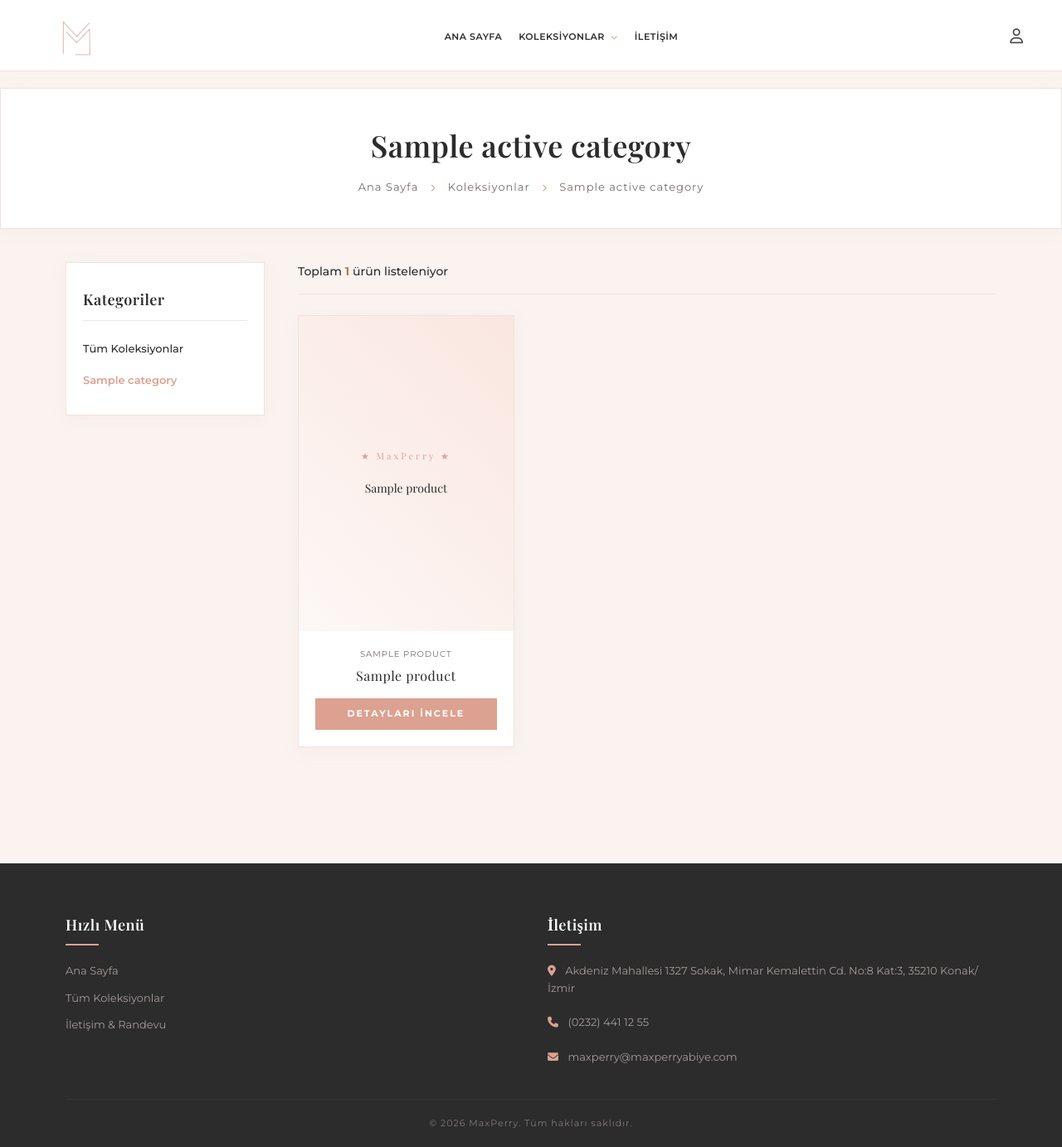
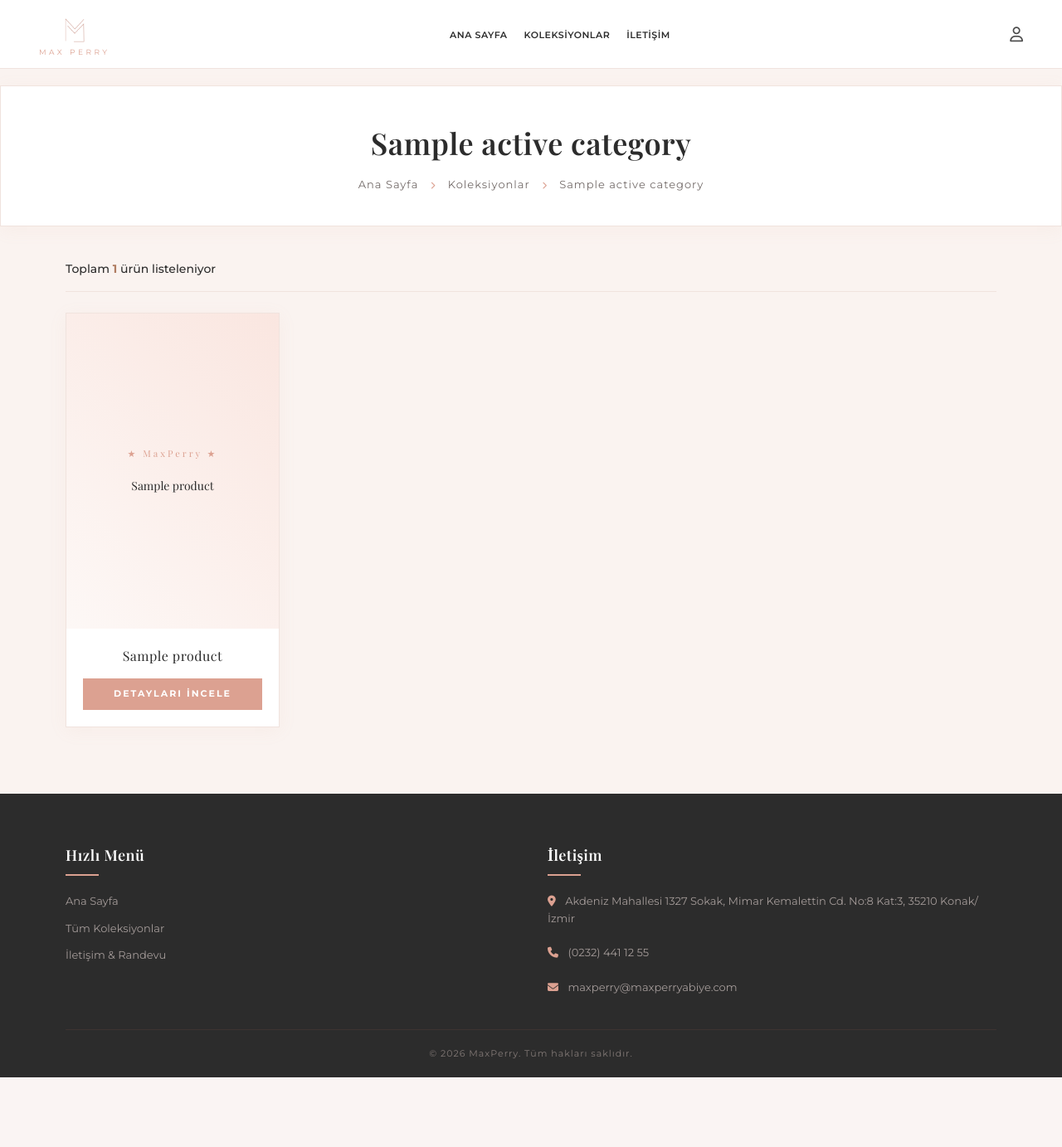
Before and after one commit to ozlemnurazlioglu/maxperry, a PHP site: the page made by app/views/products/index.php in a window 1280 px wide. Shown: the whole page at 83% size. After the commit the page ends 1299 px from the top, so only its background shows below. Run offline with PHP 8.4, Linux system fonts and the light colour scheme; the template is opened without the code that fills it: most values are stand-ins (such as "Sample title", 1, 10 or a date in 2020); some libraries are stand-ins or nearby versions; some web fonts are replaced.

Commit message:
Remove categories section from frontend/admin and make category selection optional for products

```diff
--- a/app/views/admin/products.php
+++ b/app/views/admin/products.php
@@ -36,14 +36,13 @@
                     <tr>
                         <th style="width: 80px;">Görsel</th>
                         <th>Ürün Adı</th>
-                        <th>Kategori</th>
                         <th style="text-align: center;">İşlemler</th>
                     </tr>
                 </thead>
                 <tbody>
                     <?php if (empty($products)): ?>
                         <tr>
-                            <td colspan="4" style="text-align: center; padding: 30px; color: var(--text-muted);">Katalogda henüz ürün bulunmuyor.</td>
+                            <td colspan="3" style="text-align: center; padding: 30px; color: var(--text-muted); Katalogda henüz ürün bulunmuyor.</td>
                         </tr>
                     <?php else: ?>
                         <?php foreach ($products as $prod):
@@ -78,7 +77,6 @@
                                     <strong><?php echo htmlspecialchars($prod['name']); ?></strong><br>
                                     <span style="font-size: 11px; color: var(--text-muted);"><?php echo htmlspecialchars($prod['slug']); ?></span>
                                 </td>
-                                <td><?php echo htmlspecialchars($prod['category_name']); ?></td>
                                 <td style="text-align: center;">
                                     <a href="<?php echo BASE_URL; ?>/admin/product/edit/<?php echo $prod['id']; ?>"
                                        style="color: var(--primary-hover); font-size: 14px; margin-right: 15px;"
--- a/app/views/layout/header.php
+++ b/app/views/layout/header.php
@@ -32,9 +32,10 @@ $currentUser = $_SESSION['user'] ?? null;
         <div class="container" style="max-width: 1300px; width: 95%;">
             <nav class="navbar">
                 <!-- Logo -->
-                <div class="logo" style="display: flex; align-items: center;">
-                    <a href="<?php echo BASE_URL; ?>/" style="display: flex; align-items: center;">
-                        <img src="<?php echo BASE_URL; ?>/public/assets/images/maxperry-logo.png" alt="MaxPerry Logo" class="main-logo" style="height: 55px; width: auto; object-fit: contain; transition: var(--transition);">
+                <div class="logo">
+                    <a href="<?php echo BASE_URL; ?>/" class="brand-logo-container">
+                        <img src="<?php echo BASE_URL; ?>/public/assets/images/maxperry-logo.png" alt="MaxPerry" class="brand-icon">
+                        <span class="brand-text">MAX PERRY</span>
                     </a>
                 </div>
 
@@ -47,24 +48,7 @@ $currentUser = $_SESSION['user'] ?? null;
                 <ul class="nav-links" id="nav-links">
                     <li><a href="<?php echo BASE_URL; ?>/">Ana Sayfa</a></li>
 
-                    <!-- Premium Categories Hover Dropdown -->
-                    <li class="dropdown">
-                        <a href="<?php echo BASE_URL; ?>/products" class="dropdown-toggle">
-                            Koleksiyonlar <i class="fa-solid fa-chevron-down" style="font-size: 8px; margin-left: 4px; color: var(--primary);"></i>
-                        </a>
-                        <ul class="dropdown-menu">
-                            <li><a href="<?php echo BASE_URL; ?>/products">Tüm Koleksiyonlar</a></li>
-                            <?php if (isset($categories) && !empty($categories)): ?>
-                                <?php foreach ($categories as $cat): ?>
-                                    <li>
-                                        <a href="<?php echo BASE_URL; ?>/category/<?php echo htmlspecialchars($cat['slug']); ?>">
-                                            <?php echo htmlspecialchars($cat['name']); ?>
-                                        </a>
-                                    </li>
-                                <?php endforeach; ?>
-                            <?php endif; ?>
-                        </ul>
-                    </li>
+                    <li><a href="<?php echo BASE_URL; ?>/products">Koleksiyonlar</a></li>
 
                     <li><a href="<?php echo BASE_URL; ?>/contact">İletişim</a></li>
                 </ul>
--- a/app/views/products/index.php
+++ b/app/views/products/index.php
@@ -18,32 +18,10 @@
     </div>
 </div>
 
-<div class="container products-layout-container" style="margin-bottom: 60px;">
-
-    <!-- Left Sidebar: Category Filters -->
-    <aside class="products-sidebar">
-        <h3 class="products-sidebar-title">Kategoriler</h3>
-        <ul class="products-sidebar-list">
-            <li>
-                <a href="<?php echo BASE_URL; ?>/products" style="font-size: 13px; font-weight: <?php echo !isset($activeCategory) ? '600; color: var(--primary);' : '500;'; ?>">
-                    Tüm Koleksiyonlar
-                </a>
-            </li>
-            <?php if (isset($categories)): ?>
-                <?php foreach ($categories as $cat): ?>
-                    <li>
-                        <a href="<?php echo BASE_URL; ?>/category/<?php echo htmlspecialchars($cat['slug']); ?>"
-                           style="font-size: 13px; font-weight: <?php echo (isset($activeCategory) && $activeCategory['id'] == $cat['id']) ? '600; color: var(--primary);' : '500;'; ?>">
-                            <?php echo htmlspecialchars($cat['name']); ?>
-                        </a>
-                    </li>
-                <?php endforeach; ?>
-            <?php endif; ?>
-        </ul>
-    </aside>
+<div class="container" style="margin-bottom: 60px;">
 
     <!-- Main Section: Products Grid -->
-    <main>
+    <main style="width: 100%;">
 
         <!-- Product Sorting & Counter Header (Visual matching user screenshot) -->
         <div style="display: flex; justify-content: space-between; align-items: center; border-bottom: 1px solid var(--border-color); padding-bottom: 15px; margin-bottom: 25px; flex-wrap: wrap; gap: 15px;">
@@ -102,9 +80,6 @@
                         </a>
 
                         <div class="product-info">
-                            <p class="product-category">
-                                <?php echo htmlspecialchars($prod['category_name']); ?>
-                            </p>
                             <h3 class="product-title">
                                 <a href="<?php echo BASE_URL; ?>/product/<?php echo htmlspecialchars($prod['slug']); ?>">
                                     <?php echo htmlspecialchars($prod['name']); ?>
```
Also changed, not shown: app/controllers/AdminController.php (+6 -6 lines), app/views/admin/add-product.php (+1 -10 lines), app/views/admin/edit-product.php (+1 -11 lines), app/views/home.php (+0 -20 lines).
